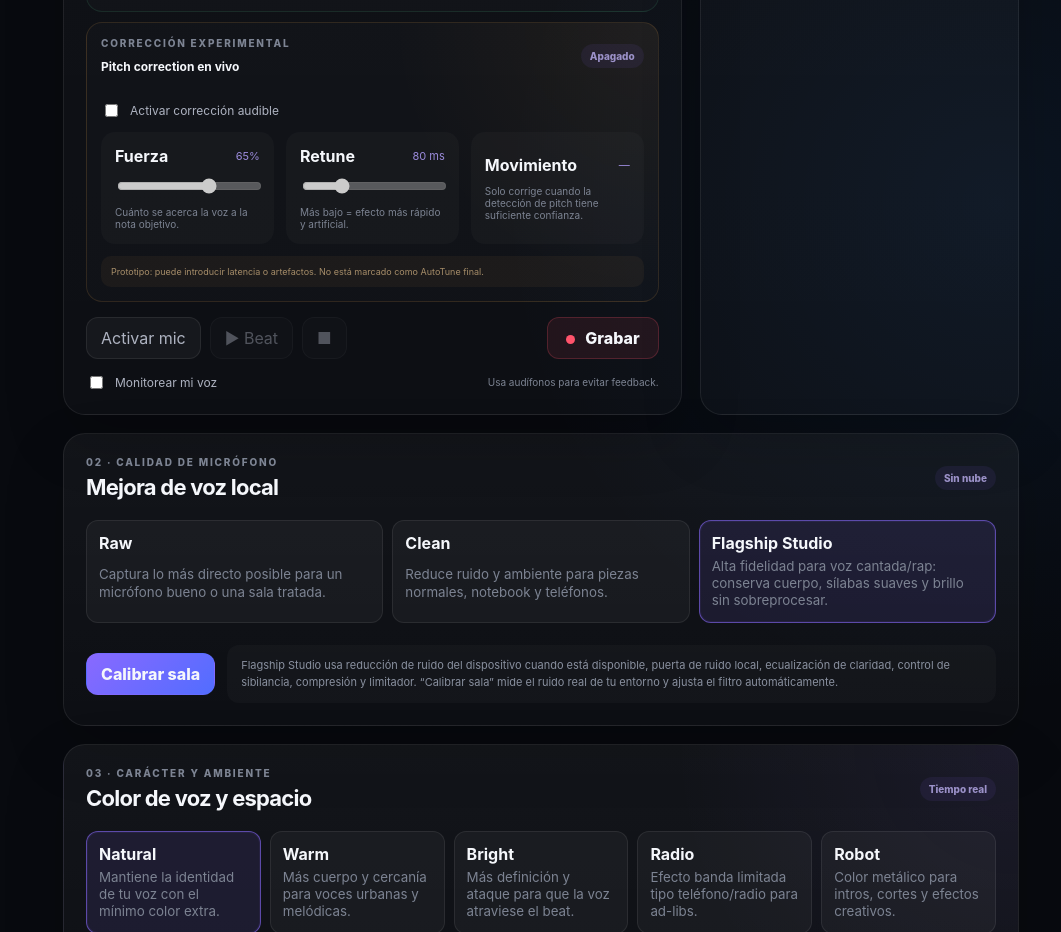
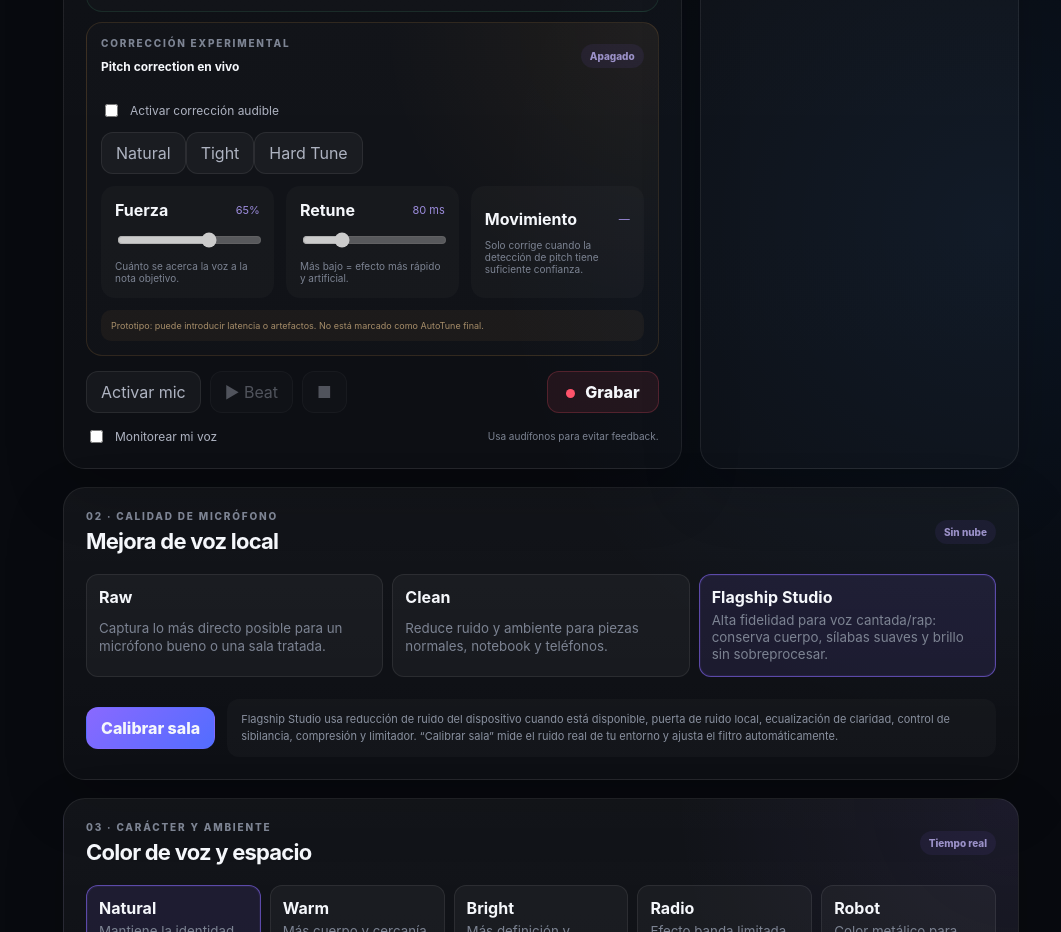
Before and after one commit to ZKYONA/Zk_Music, a React (Vite) app: page / in a window 1280 px wide. Shown: the part 1080-2012 px from the top of the page, without its empty margins (219-1280 px from the left). Built offline with nearby package versions, Linux system fonts and the light colour scheme.

Commit message:
feat(ui): add pitch correction audition presets

```diff
--- a/src/PitchCorrectionControls.tsx
+++ b/src/PitchCorrectionControls.tsx
@@ -48,6 +48,39 @@ export function PitchCorrectionControls({
         />
         <span>Activar corrección audible</span>
       </label>
+
+      <div className="correction-presets" aria-label="Presets de corrección">
+        <button
+          type="button"
+          className="ghost-button"
+          disabled={!supported}
+          onClick={() =>
+            onChange({ enabled: true, strength: 50, retuneMs: 140 })
+          }
+        >
+          Natural
+        </button>
+        <button
+          type="button"
+          className="ghost-button"
+          disabled={!supported}
+          onClick={() =>
+            onChange({ enabled: true, strength: 78, retuneMs: 70 })
+          }
+        >
+          Tight
+        </button>
+        <button
+          type="button"
+          className="ghost-button"
+          disabled={!supported}
+          onClick={() =>
+            onChange({ enabled: true, strength: 100, retuneMs: 25 })
+          }
+        >
+          Hard Tune
+        </button>
+      </div>
 
       <div className="controls-grid correction-controls-grid">
         <label className="control">
```
